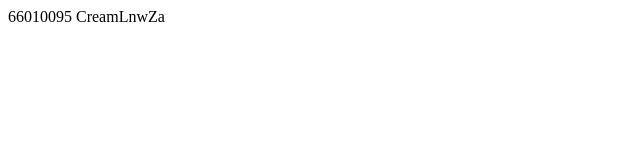
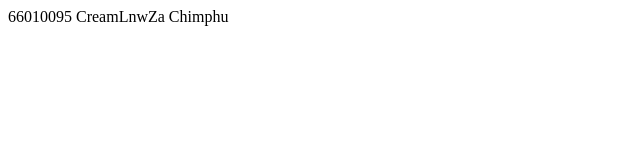
Before and after one commit to Yuuuuuuuuuuu7887/git202, a plain HTML site: page index.html in a window 1280 px wide. Shown: the full height of the page, 0-640 px from the left. Drawn offline with Linux system fonts and the light colour scheme.

Commit message:
Update index.html

```diff
--- a/index.html
+++ b/index.html
@@ -6,6 +6,6 @@
     <title>Document</title>
 </head>
 <body>
-    66010095 CreamLnwZa
+    66010095 CreamLnwZa Chimphu
 </body>
 </html>
```
